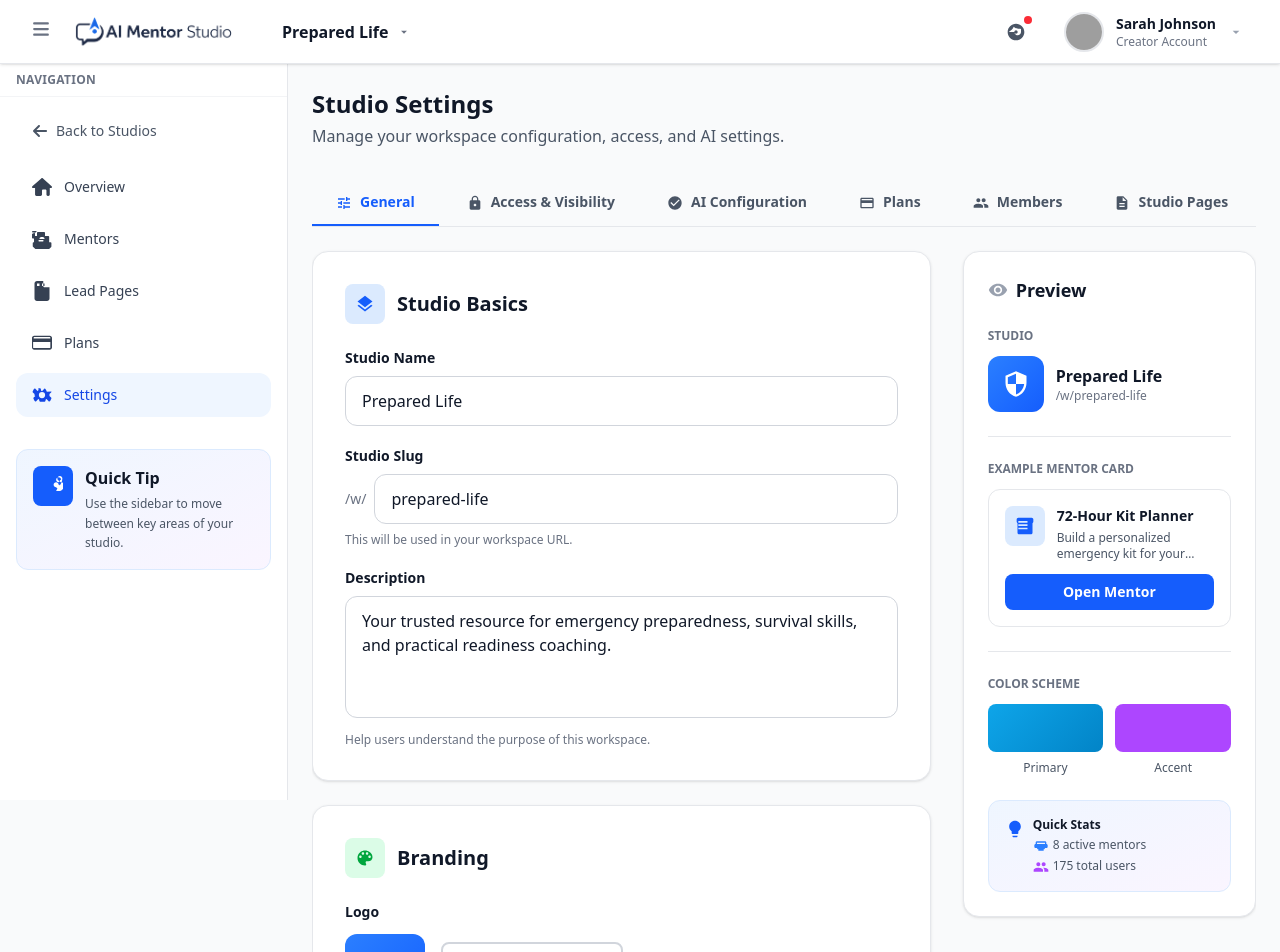
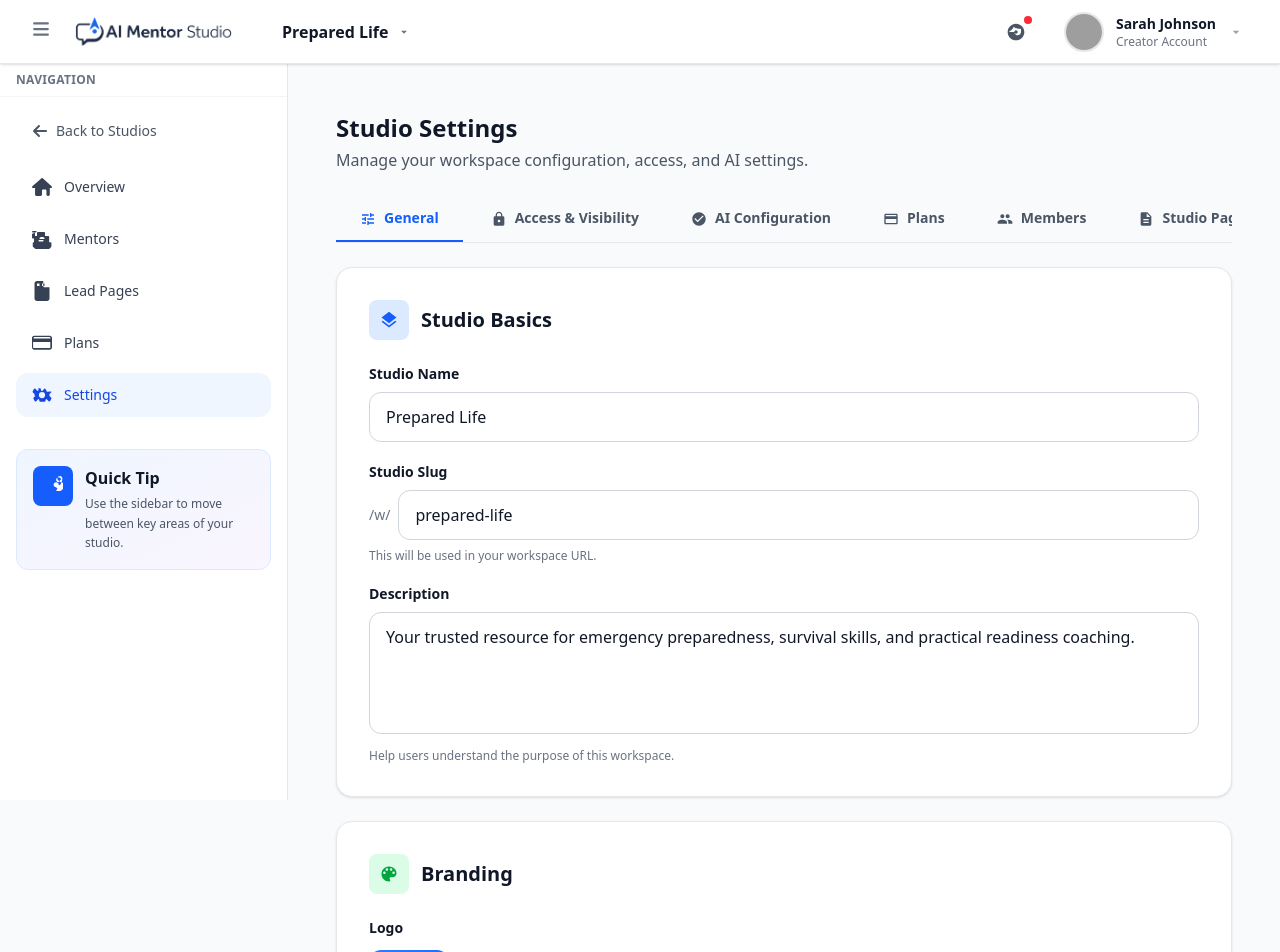
Before and after one commit to actioneramarketing/ai-mentor-studio, a Next.js app: page /studios/1/settings in a window 1280 px wide. Shown: the top 952 px of the page. Built offline with nearby package versions, Linux system fonts and the light colour scheme; grey boxes are pictures that could not be loaded.

Commit message:
Remove preview side panels from Plans and Members tabs and standardize full-width layout

```diff
--- a/app/(creator)/studios/[studioId]/settings/page.tsx
+++ b/app/(creator)/studios/[studioId]/settings/page.tsx
@@ -99,22 +99,18 @@ function StudioSettingsPageInner({
     router.replace(`/studios/${studioId}/settings?tab=${tabKey}`)
   }
 
-  const hidePreviewPanel =
-    activeTab === "studio-pages" || activeTab === "ai"
-
   return (
     <div className="bg-gray-50 font-sans min-h-0">
-      <main className="flex-1 overflow-y-auto">
-
-          <div className="max-w-7xl mx-auto">
-            <div id="page-header" className="mb-6 sm:mb-8">
+      <main className="flex-1 overflow-y-auto overflow-x-hidden">
+          <div className="mx-auto w-full max-w-5xl space-y-6 px-6 py-6">
+            <div id="page-header">
               <h1 className="text-2xl font-bold text-gray-900">Studio Settings</h1>
               <p className="mt-1 text-sm sm:text-base text-gray-600">
                 Manage your workspace configuration, access, and AI settings.
               </p>
             </div>
 
-            <div id="tabs-navigation" className="mb-6 border-b border-gray-200 overflow-x-auto">
+            <div id="tabs-navigation" className="border-b border-gray-200 overflow-x-auto">
               <div className="flex space-x-1 min-w-max">
                 {tabs.map(({ key, label }) => (
                   <button
@@ -130,8 +126,7 @@ function StudioSettingsPageInner({
               </div>
             </div>
 
-            <div className={hidePreviewPanel ? "grid grid-cols-1 gap-6 lg:gap-8" : "grid grid-cols-1 lg:grid-cols-3 gap-6 lg:gap-8"}>
-              <div className={`space-y-6 ${hidePreviewPanel ? "" : "lg:col-span-2"}`}>
+            <div className="space-y-6">
                 {activeTab === "general" && (
                 <div id="general-tab" className="tab-content">
                   <div id="workspace-basics-section" className="bg-white rounded-2xl border border-gray-200 p-6 sm:p-8 shadow-sm mb-6">
@@ -304,7 +299,7 @@ function StudioSettingsPageInner({
 
                 {activeTab === "ai" && (
                 <div id="ai-tab" className="tab-content">
-                  <div className="max-w-4xl mx-auto w-full space-y-6">
+                  <div className="w-full space-y-6">
                     <div>
                       <h3 className="text-lg font-bold text-gray-900">AI Configuration</h3>
                       <p className="text-sm text-gray-600 mt-1">
@@ -651,7 +646,7 @@ function StudioSettingsPageInner({
                 )}
 
                 {activeTab !== "studio-pages" ? (
-                <div id="action-buttons" className="flex flex-col sm:flex-row items-stretch sm:items-center space-y-3 sm:space-y-0 sm:space-x-4 pt-4 sticky bottom-4 bg-gray-50 py-4 rounded-xl">
+                <div id="action-buttons" className="flex flex-col sm:flex-row sm:justify-end items-stretch sm:items-center gap-3 sm:gap-4 pt-4 sticky bottom-4 bg-gray-50 py-4 rounded-xl">
                   <button type="button" className="px-6 py-4 bg-gray-100 hover:bg-gray-200 text-gray-700 font-semibold rounded-xl transition-all duration-200 order-2 sm:order-1">
                     Cancel
                   </button>
@@ -663,98 +658,6 @@ function StudioSettingsPageInner({
                   </button>
                 </div>
                 ) : null}
-              </div>
-
-              {!hidePreviewPanel ? (
-              <div className="lg:col-span-1">
-                <div className="sticky top-24">
-                  <div id="preview-panel" className="bg-white rounded-2xl border border-gray-200 p-6 shadow-sm">
-                    <div className="flex items-center space-x-2 mb-6">
-                      <svg className="w-5 h-5 text-gray-400" fill="currentColor" viewBox="0 0 24 24" aria-hidden>
-                        <path d="M12 4.5C7 4.5 2.73 7.61 1 12c1.73 4.39 6 7.5 11 7.5s9.27-3.11 11-7.5c-1.73-4.39-6-7.5-11-7.5zM12 17c-2.76 0-5-2.24-5-5s2.24-5 5-5 5 2.24 5 5-2.24 5-5 5zm0-8c-1.66 0-3 1.34-3 3s1.34 3 3 3 3-1.34 3-3-1.34-3-3-3z" />
-                      </svg>
-                      <h3 className="text-lg font-bold text-gray-900">Preview</h3>
-                    </div>
-
-                    <div className="space-y-6">
-                      <div>
-                        <p className="text-xs font-semibold text-gray-500 uppercase mb-3">Studio</p>
-                        <div className="flex items-center space-x-3">
-                          <div className="w-14 h-14 bg-gradient-to-br from-blue-500 to-blue-600 rounded-xl flex items-center justify-center">
-                            <svg className="w-7 h-7 text-white" fill="currentColor" viewBox="0 0 24 24" aria-hidden>
-                              <path d="M12 1L3 5v6c0 5.55 3.84 10.74 9 12 5.16-1.26 9-6.45 9-12V5l-9-4zm0 10.99h7c-.53 4.12-3.28 7.79-7 8.94V12H5V6.3l7-3.11v8.8z" />
-                            </svg>
-                          </div>
-                          <div>
-                            <h4 className="font-bold text-gray-900">Prepared Life</h4>
-                            <p className="text-xs text-gray-500">/w/prepared-life</p>
-                          </div>
-                        </div>
-                      </div>
-
-                      <div className="border-t border-gray-200 pt-6">
-                        <p className="text-xs font-semibold text-gray-500 uppercase mb-3">Example Mentor Card</p>
-                        <div className="border border-gray-200 rounded-xl p-4 hover:border-blue-300 transition-colors duration-200">
-                          <div className="flex items-start space-x-3 mb-3">
-                            <div className="w-10 h-10 bg-blue-100 rounded-lg flex items-center justify-center flex-shrink-0">
-                              <svg className="w-5 h-5 text-blue-600" fill="currentColor" viewBox="0 0 24 24" aria-hidden>
-                                <path d="M20 2H4c-1 0-2 .9-2 2v3.01c0 .72.43 1.34 1 1.69V20c0 1.1 1.1 2 2 2h14c.9 0 2-.9 2-2V8.7c.57-.35 1-.97 1-1.69V4c0-1.1-1-2-2-2zm-5 14H4v-2h11v2zm0-4H4v-2h11v2zm0-4H4V6h11v2z" />
-                              </svg>
-                            </div>
-                            <div className="flex-1 min-w-0">
-                              <h4 className="font-semibold text-gray-900 text-sm mb-1">72-Hour Kit Planner</h4>
-                              <p className="text-xs text-gray-600 line-clamp-2">Build a personalized emergency kit for your household</p>
-                            </div>
-                          </div>
-                          <button type="button" className="w-full px-3 py-2 bg-blue-600 text-white text-sm font-semibold rounded-lg hover:bg-blue-700 transition-colors duration-200">
-                            Open Mentor
-                          </button>
-                        </div>
-                      </div>
-
-                      <div className="border-t border-gray-200 pt-6">
-                        <p className="text-xs font-semibold text-gray-500 uppercase mb-3">Color Scheme</p>
-                        <div className="flex items-center space-x-3">
-                          <div className="flex-1">
-                            <div className="w-full h-12 rounded-lg" style={{ background: "linear-gradient(135deg, #0ea5e9 0%, #0284c7 100%)" }} />
-                            <p className="text-xs text-gray-600 mt-2 text-center">Primary</p>
-                          </div>
-                          <div className="flex-1">
-                            <div className="w-full h-12 bg-purple-500 rounded-lg" />
-                            <p className="text-xs text-gray-600 mt-2 text-center">Accent</p>
-                          </div>
-                        </div>
-                      </div>
-
-                      <div className="bg-gradient-to-br from-blue-50 to-purple-50 rounded-xl p-4 border border-blue-100">
-                        <div className="flex items-start space-x-2">
-                          <svg className="w-5 h-5 text-blue-600 mt-0.5 flex-shrink-0" fill="currentColor" viewBox="0 0 24 24" aria-hidden>
-                            <path d="M9 21c0 .55.45 1 1 1h4c.55 0 1-.45 1-1v-1H9v1zm3-19C8.14 2 5 5.14 5 9c0 2.38 1.19 4.47 3 5.74V17c0 .55.45 1 1 1h6c.55 0 1-.45 1-1v-2.26c1.81-1.27 3-3.36 3-5.74 0-3.86-3.14-7-7-7z" />
-                          </svg>
-                          <div>
-                            <p className="text-xs font-semibold text-gray-900 mb-1">Quick Stats</p>
-                            <div className="space-y-1 text-xs text-gray-600">
-                              <p>
-                                <svg className="w-4 h-4 text-blue-500 mr-1 inline-block" fill="currentColor" viewBox="0 0 24 24" aria-hidden>
-                                  <path d="M20 9V7c0-1.1-.9-2-2-2H6c-1.1 0-2 .9-2 2v2c-1.1 0-2 .9-2 2v2c0 1.1.9 2 2 2h2c0 1.1.9 2 2 2v2h8v-2c1.1 0 2-.9 2-2h2c1.1 0 2-.9 2-2v-2c0-1.1-.9-2-2-2zm-2 0H6V7h12v2zm-4 6v-2h-4v2h4z" />
-                                </svg>
-                                8 active mentors
-                              </p>
-                              <p>
-                                <svg className="w-4 h-4 text-purple-500 mr-1 inline-block" fill="currentColor" viewBox="0 0 24 24" aria-hidden>
-                                  <path d="M16 11c1.66 0 2.99-1.34 2.99-3S17.66 5 16 5c-1.66 0-3 1.34-3 3s1.34 3 3 3zm-8 0c1.66 0 2.99-1.34 2.99-3S9.66 5 8 5C6.34 5 5 6.34 5 8s1.34 3 3 3zm0 2c-2.33 0-7 1.17-7 3.5V19h14v-2.5c0-2.33-4.67-3.5-7-3.5zm8 0c-.29 0-.62.02-.97.05 1.16.84 1.97 1.97 1.97 3.45V19h6v-2.5c0-2.33-4.67-3.5-7-3.5z" />
-                                </svg>
-                                175 total users
-                              </p>
-                            </div>
-                          </div>
-                        </div>
-                      </div>
-                    </div>
-                  </div>
-                </div>
-              </div>
-              ) : null}
             </div>
           </div>
       </main>
--- a/components/studio-pages/StudioPagesTab.tsx
+++ b/components/studio-pages/StudioPagesTab.tsx
@@ -43,7 +43,7 @@ export function StudioPagesTab({ studioId }: StudioPagesTabProps) {
   }
 
   return (
-    <div id="studio-pages-tab" className="tab-content space-y-6 p-6">
+    <div id="studio-pages-tab" className="tab-content space-y-6">
       {pages.length === 0 ? (
         <EmptyState studioId={studioId} />
       ) : (
```
